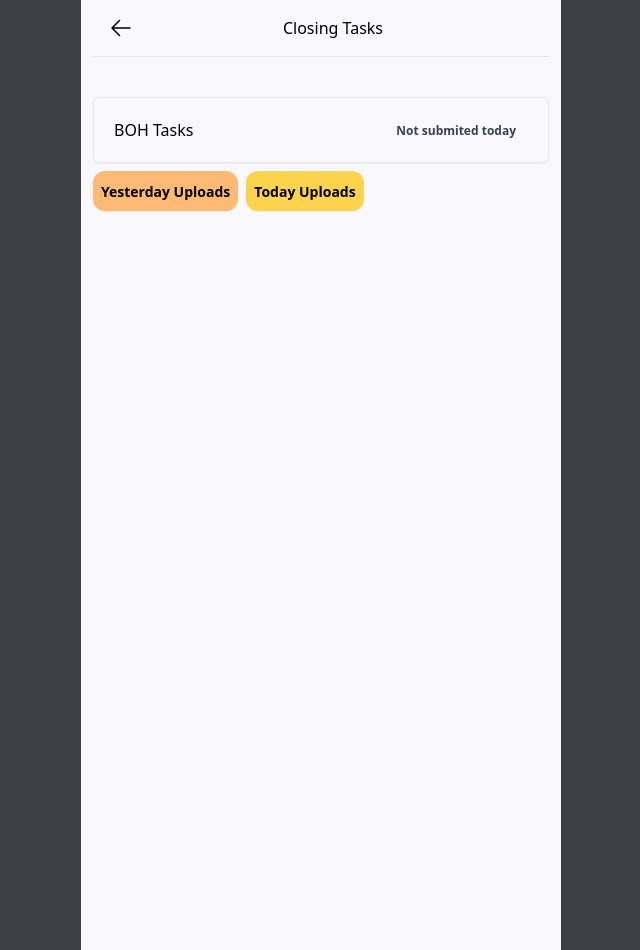
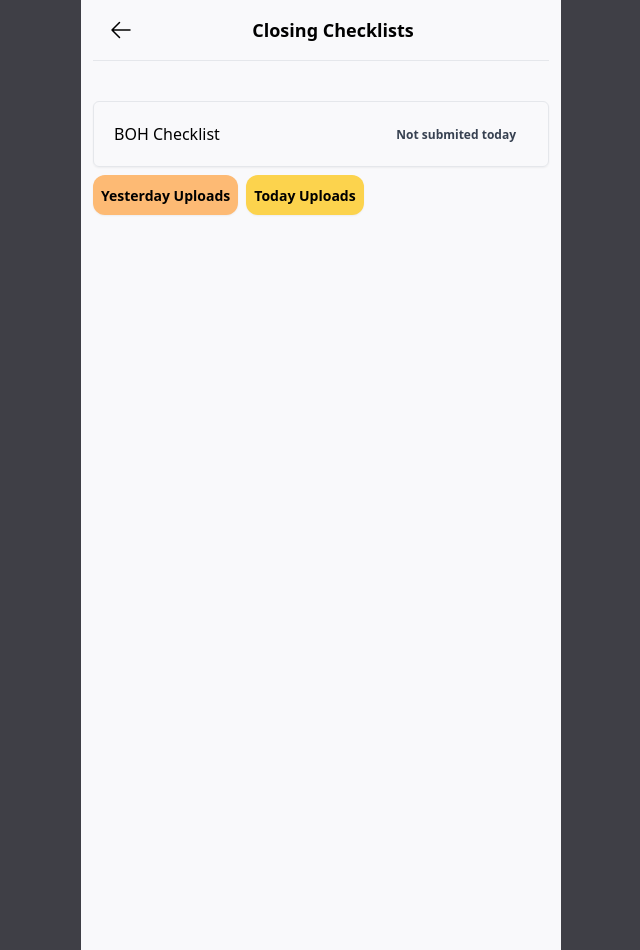
Before and after one commit to Brian3010/StockWatchApp, a React (Vite) app: page /boh-closing-tasks-menu in a window 1280 px wide. Shown: the whole page, without its empty margins (319-959 px from the left). Built offline with nearby package versions, Linux system fonts and the light colour scheme; no server answers.

Commit message:
style: add styles to the headings

```diff
--- a/src/App.tsx
+++ b/src/App.tsx
@@ -66,7 +66,7 @@ function App() {
                 />
               </svg>
             </div>
-            <span>Closing Tasks (In Progress)</span>
+            <span>Closing Checklists (In Progress)</span>
           </div>
         </Link>
 
--- a/src/pages/ClosingTasks/index.tsx
+++ b/src/pages/ClosingTasks/index.tsx
@@ -26,13 +26,13 @@ export default function ClosingTasks() {
     <>
       <div className="flex border-b p-4">
         <BackButton className="mr-auto" to="/boh-closing-tasks-menu" />
-        <p className="mr-auto font-medium">BOH Closing tasks</p>
+        <p className="mr-auto text-lg font-bold">BOH Checklist</p>
       </div>
       {isLoading ? (
         <IsLoading />
       ) : (
         <div className="">
-          <h1 className="border-b pb-3 pt-8 text-xl font-bold">List of tasks:</h1>
+          <h1 className="border-b pt-8 text-lg font-semibold">Complete the following tasks:</h1>
 
           {/** begin of the list */}
           <TaskImagesUpload tasksList={tasksList} />
--- a/src/pages/StockLists/index.tsx
+++ b/src/pages/StockLists/index.tsx
@@ -39,7 +39,7 @@ export default function StockList() {
     <>
       <div className="flex border-b p-4 ">
         <BackButton className="mr-auto" to="/stocks" />
-        <p className="mr-auto text-lg font-bold ">{replaceUnderscore(category!)}</p>
+        <p className="mr-auto text-lg font-bold">{replaceUnderscore(category!)}</p>
       </div>
       {isLoading ? <IsLoading /> : <div className="mt-8 border-t ">{stockLists && <Forms stock={stockLists} />}</div>}
     </>
--- a/src/pages/closingMenu/index.tsx
+++ b/src/pages/closingMenu/index.tsx
@@ -8,13 +8,13 @@ export default function ClosingMenu() {
     <>
       <div className="flex border-b p-4">
         <BackButton className="mr-auto" to="../" />
-        <p className="mr-auto font-medium">Closing Tasks</p>
+        <p className="mr-auto text-lg font-bold">Closing Checklists</p>
       </div>
 
       <div className="flex flex-col gap-2">
         <div className="mt-10 rounded-md  border shadow-sm">
           <Link className="relative flex flex-col gap-1  p-5" to={`/boh-closing-tasks-menu/closing-tasks`}>
-            <span className="font-medium">BOH Tasks</span>
+            <span className="font-medium">BOH Checklist</span>
 
             <div className="pr-inherit absolute right-0 top-1/2 -translate-y-1/2 transform ">
               <span className={`inline-block w-fit rounded-xl px-3  py-1 text-xs font-semibold text-gray-700`}>
--- a/src/pages/stockHistory/index.tsx
+++ b/src/pages/stockHistory/index.tsx
@@ -31,7 +31,7 @@ export default function StockHistory() {
       {/** heading */}
       <div className="flex border-b p-4">
         <BackButton className="mr-auto" to="../" />
-        <p className="mr-auto font-medium">Stock History</p>
+        <p className="mr-auto text-lg font-bold">Stock History</p>
       </div>
 
       {/** content */}
@@ -50,7 +50,7 @@ export default function StockHistory() {
         {isLoading ? (
           <IsLoading />
         ) : (
-          <div className="mt-7 xl:scrollbar-hide xl:h-[750px] xl:overflow-scroll">
+          <div className="xl:scrollbar-hide mt-7 xl:h-[750px] xl:overflow-scroll">
             {!stockLists && <div className="text-center">Please select a date to view the stock</div>}
             {stockLists && isObjectEmpty(stockLists) && (
               <div className="text-center">Stock not submited on this day</div>
```
